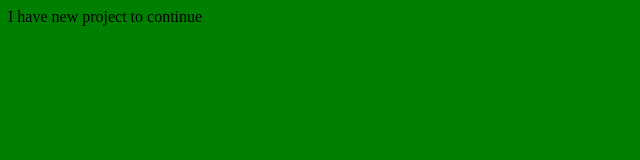
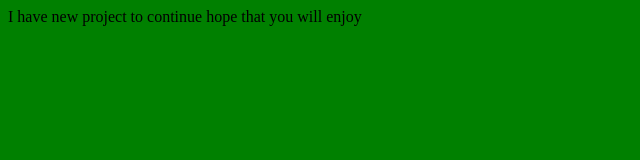
Before and after one commit to Yanickd10/codingHub, a plain HTML site: page index.html in a window 1280 px wide. Shown: the whole page, without its empty margins (0-640 px from the left). Drawn offline with Linux system fonts and the light colour scheme.

Commit message:
yes commit

```diff
--- a/index.html
+++ b/index.html
@@ -12,7 +12,7 @@
     </style>
 </head>
 <body>
-    I have new project to continue
+    I have new project to continue  hope  that you will enjoy
     <script>
         // window.alert(`Welcome to coding hub you will ennjoy`)
     </script>
```
